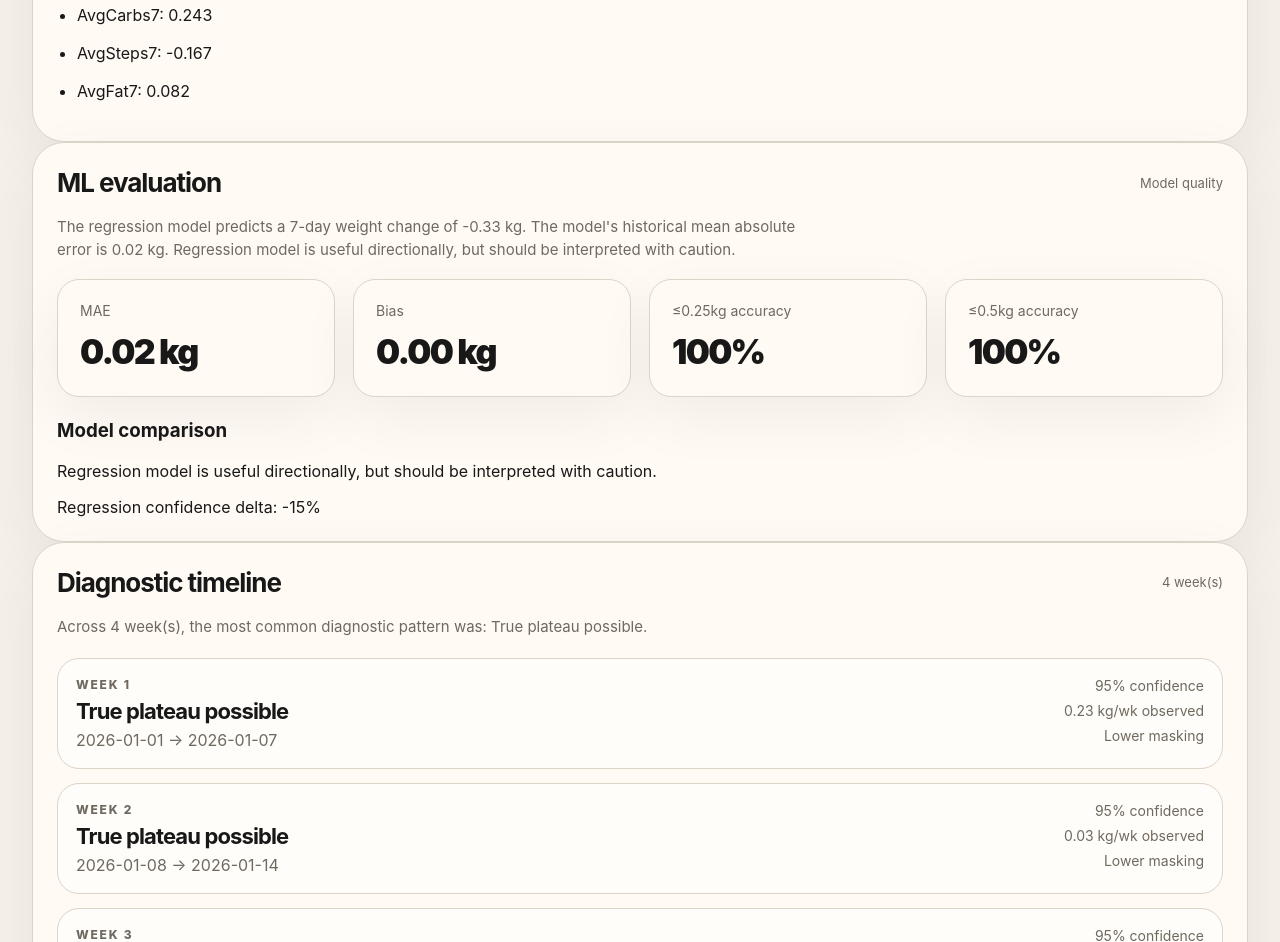
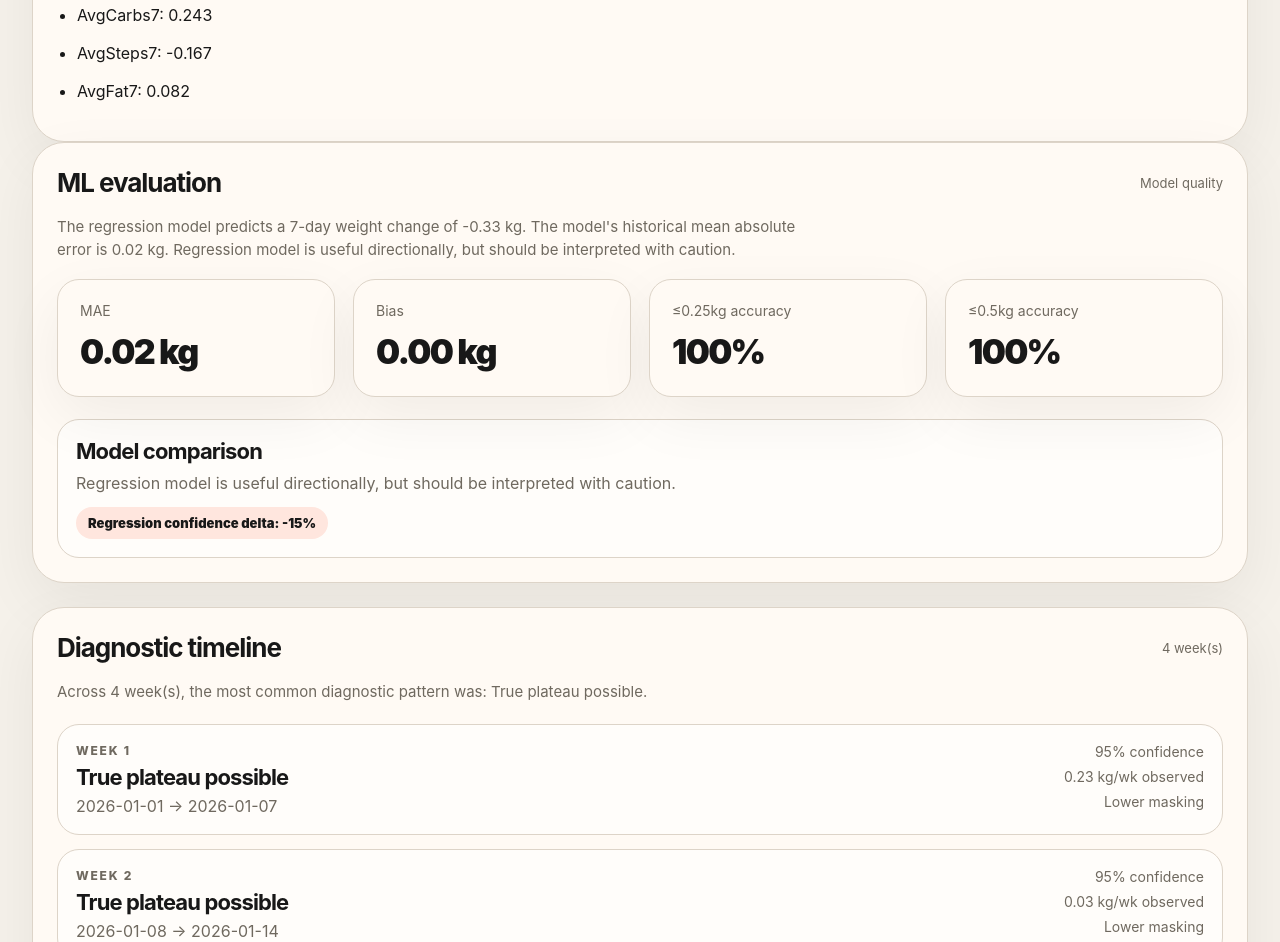
Before and after one commit to JoshHarrigan94/Fat-Loss-Diagnositic-Graph, a website with bundled scripts: page app/index.html in a window 1280 px wide. Shown: the part 4768-5710 px from the top of the page. Built offline with nearby package versions, Linux system fonts and the light colour scheme.

Commit message:
Update styles.css

```diff
--- a/app/css/styles.css
+++ b/app/css/styles.css
@@ -909,3 +909,39 @@ body {
     min-height: 90px;
   }
 }
+
+/* Phase 4 ML evaluation */
+
+.ml-eval-panel {
+  margin-bottom: 24px;
+}
+
+.model-comparison-box {
+  margin-top: 20px;
+  padding: 18px;
+  border-radius: var(--radius-md);
+  background: #ffffff99;
+  border: 1px solid var(--border);
+}
+
+.model-comparison-box h3 {
+  margin: 0 0 8px;
+  font-size: 22px;
+  letter-spacing: -0.04em;
+}
+
+.model-comparison-box p {
+  margin: 0 0 12px;
+  color: var(--muted);
+  line-height: 1.45;
+}
+
+.model-comparison-box span {
+  display: inline-flex;
+  padding: 8px 12px;
+  border-radius: 999px;
+  background: var(--accent-soft);
+  color: var(--text);
+  font-size: 13px;
+  font-weight: 900;
+}
```
